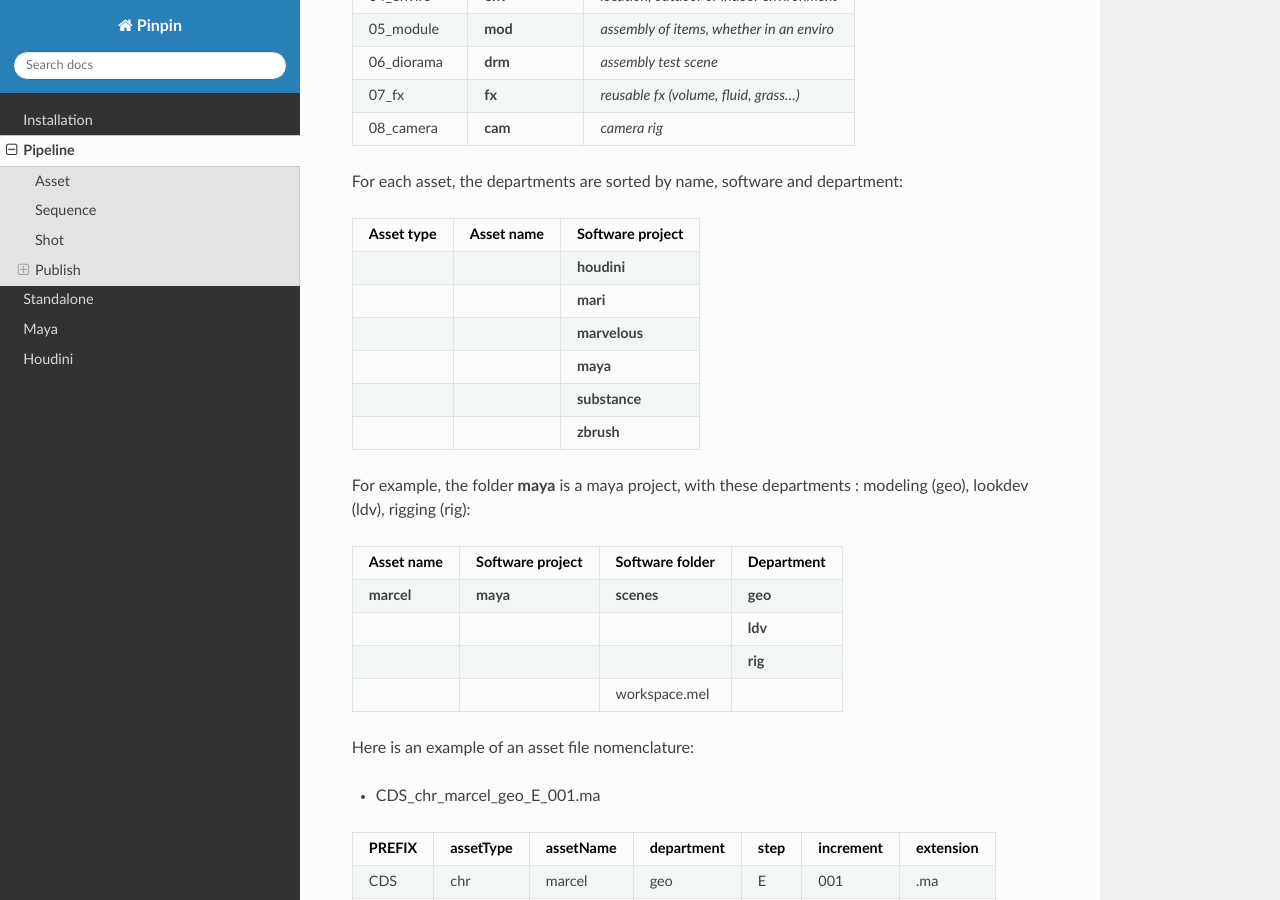
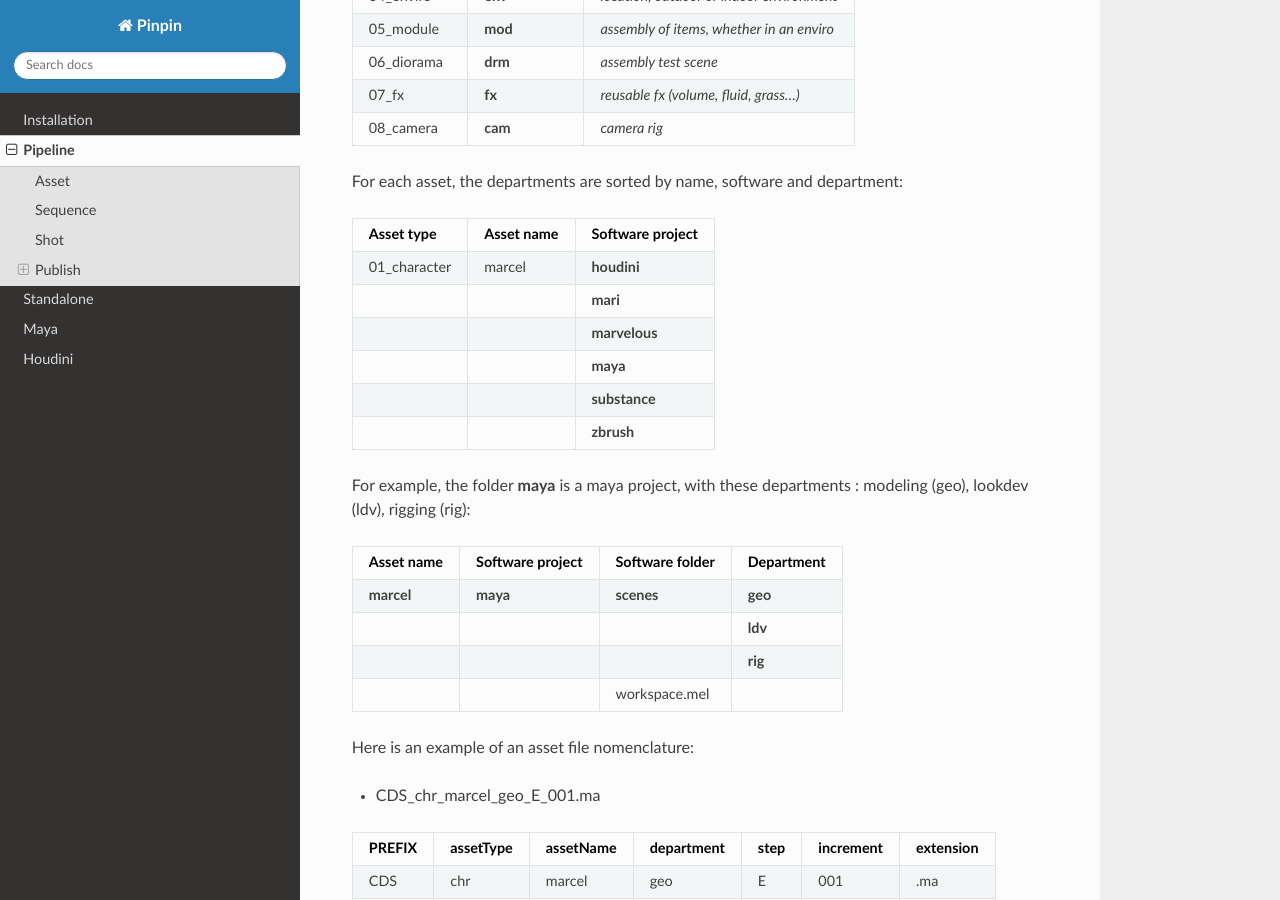
Before and after one commit to DavidDelaunay43/Pinpin, a Sphinx documentation site: the page built from documentation/source/pipeline.rst, in a window 1280 px wide and 900 px high, scrolled down 1405 px. Built offline with Sphinx 7.4.7 and the Read the Docs theme 2.0.0, drawn with Linux system fonts in a browser that asks for light colours.

Commit message:
update doc

```diff
--- a/documentation/source/pipeline.rst
+++ b/documentation/source/pipeline.rst
@@ -88,8 +88,8 @@ For each asset, the departments are sorted by name, software and department:
     * - Asset type
       - Asset name
       - Software project
-    * -
-      -
+    * - 01_character
+      - marcel
       - **houdini**
     * -
       -
```
Also changed, not shown: 2 other files.
